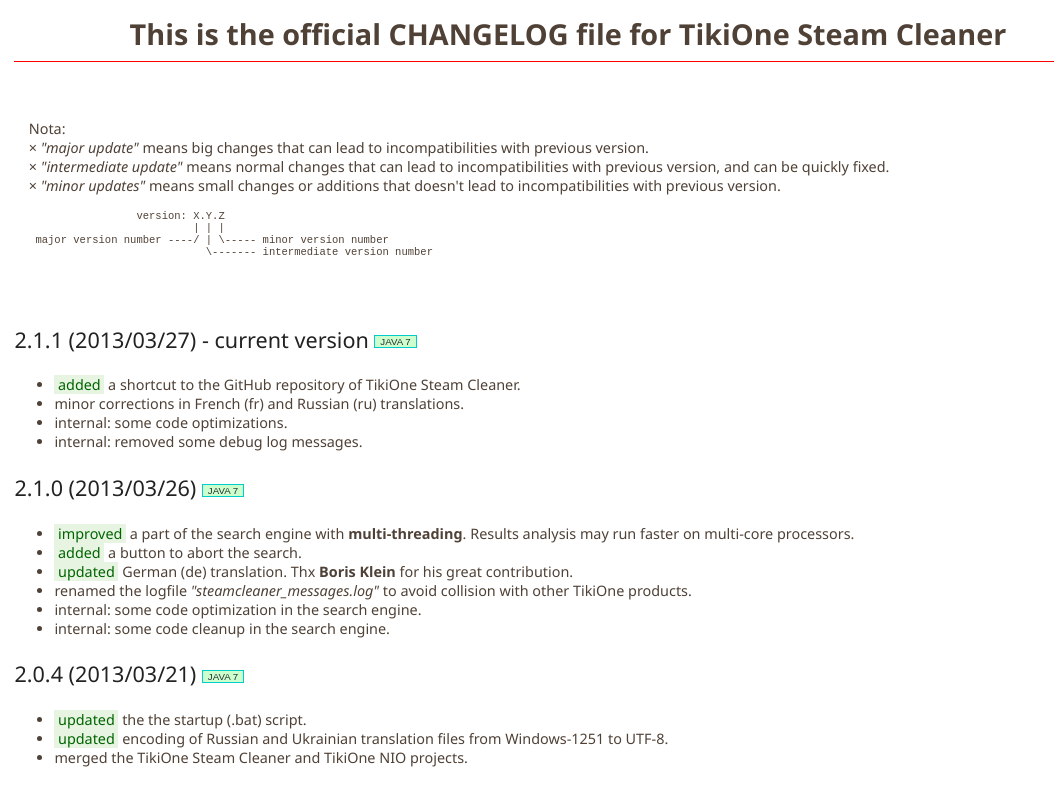
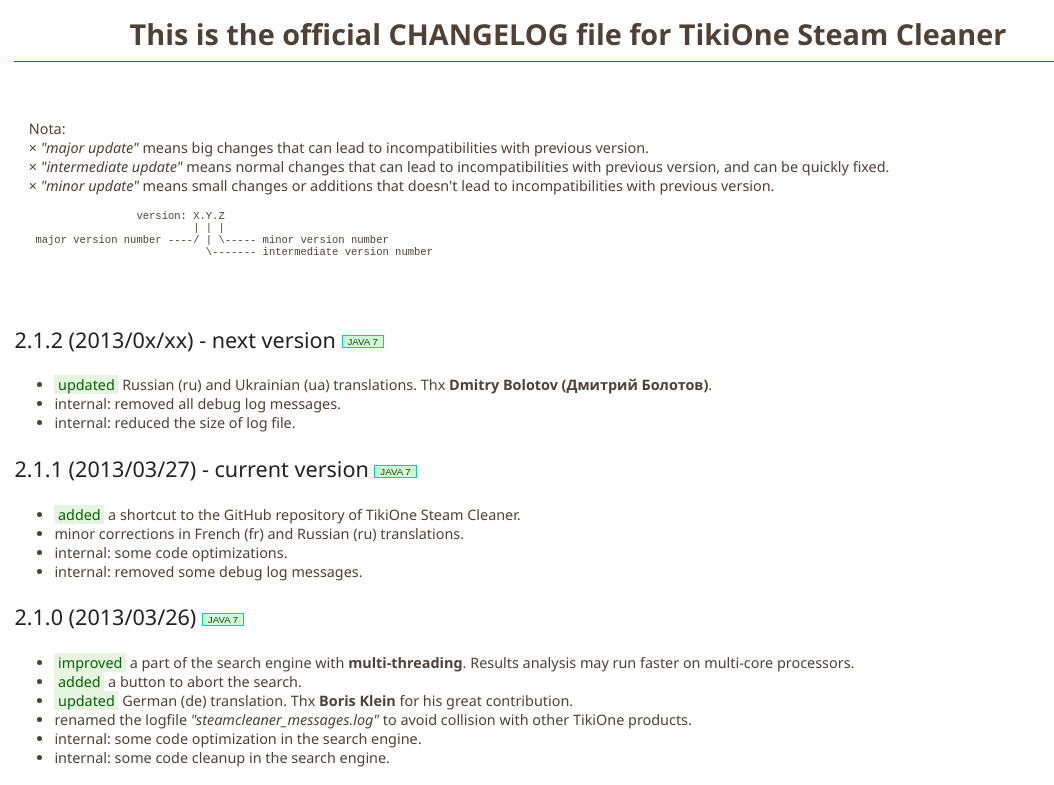
Before and after one commit to jonathanlermitage/tikione-steam-cleaner, a plain HTML site: page dist2/CHANGELOG.html in a window 1280 px wide. Shown: the top 785 px of the page, without its empty margins (0-1054 px from the left). Drawn offline with Linux system fonts and the light colour scheme.

Commit message:
prepare for new version Signed-off-by:Jonathan <Jonathan@192.168.1.1>

```diff
--- a/dist2/CHANGELOG.html
+++ b/dist2/CHANGELOG.html
@@ -17,12 +17,6 @@
       h2 {
         font-family: "Segoe UI Light", "Segoe UI", "Calibri", "Arial", "Verdana", "Tahoma", sans-serif;
         font-size: 2.00em;
-        /*background-color: black;
-        color: white;
-        margin: 0em;
-        padding: 0.20em;
-        border-bottom: 3px solid gray;
-        padding-left: 0.5em;*/
         margin-top: 0.5em;
         margin-bottom: 2em;
         margin-left: 0em;
@@ -171,7 +165,7 @@
       &times; <em>"major update"</em> means big changes that can lead to incompatibilities with previous version.<br/>
       &times; <em>"intermediate update"</em> means normal changes that can lead to incompatibilities with previous
       version, and can be quickly fixed.<br/>
-      &times; <em>"minor updates"</em> means small changes or additions that doesn't lead to incompatibilities with
+      &times; <em>"minor update"</em> means small changes or additions that doesn't lead to incompatibilities with
       previous version.
     </p>
 
@@ -184,6 +178,24 @@ major version number ----/ | \----- minor version number
     </pre>
 
     <h3 class="first">
+      2.1.2 (2013/0x/xx) - next version
+      <span class="bannerJdk7">JAVA 7</span>
+    </h3>
+
+    <ul>
+      <li>
+        <span class="fixed">updated</span> Russian (ru) and Ukrainian (ua) translations. Thx <strong>Dmitry Bolotov
+        (&#1044;&#1084;&#1080;&#1090;&#1088;&#1080;&#1081; &#1041;&#1086;&#1083;&#1086;&#1090;&#1086;&#1074;)</strong>.
+      </li>
+      <li>
+        internal: removed all debug log messages.
+      </li>
+      <li>
+        internal: reduced the size of log file.
+      </li>
+    </ul>
+
+    <h3>
       2.1.1 (2013/03/27) - current version
       <span class="bannerJdk7">JAVA 7</span>
     </h3>
```
Also changed, not shown: 1 other file.
